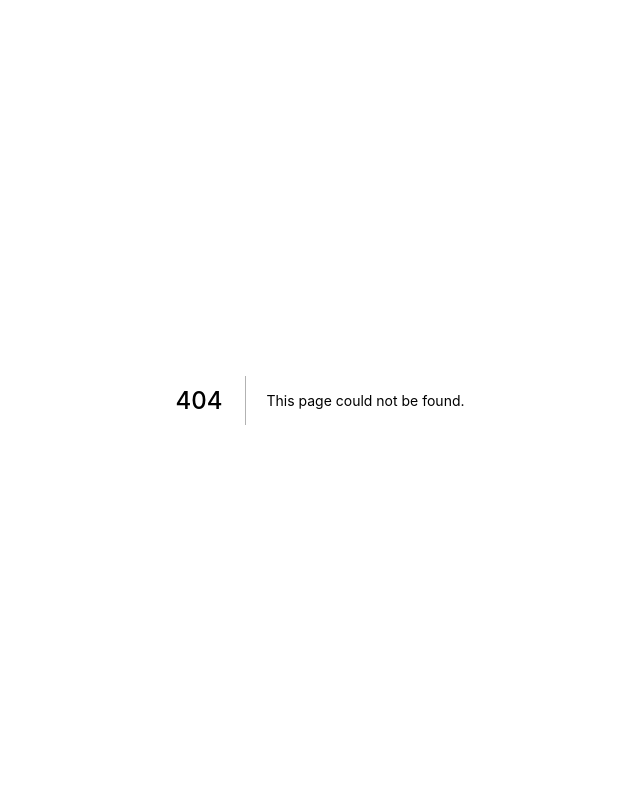
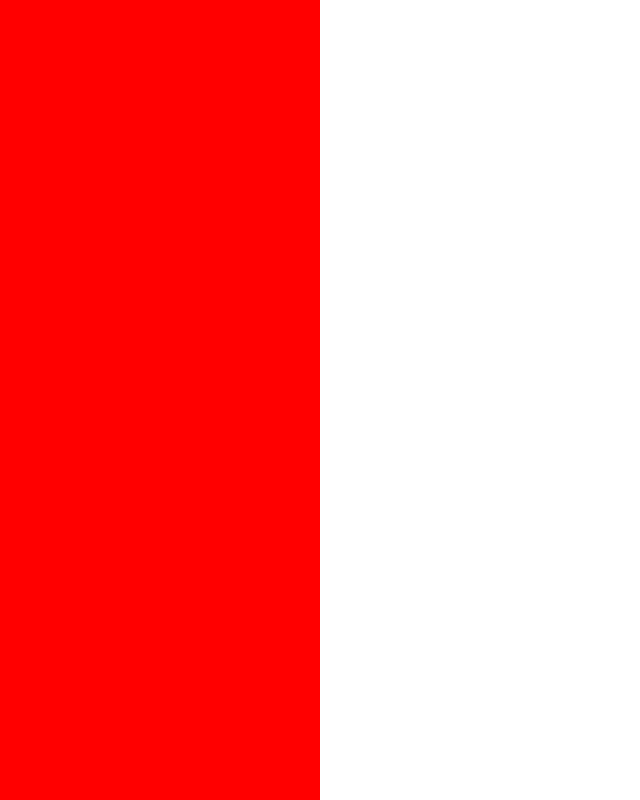
Before and after one commit to sitatec/SH-Books, a Next.js app in the folder frontend/: page /auth/signup in a window 1280 px wide. Before the commit this address had no page. Shown: the whole page, without its empty margins (320-960 px from the left). Built offline with nearby package versions, Linux system fonts and the light colour scheme.

Commit message:
[frontend] add material ui and create signup page main layout

```diff
--- a/frontend/package.json
+++ b/frontend/package.json
@@ -9,6 +9,9 @@
     "lint": "next lint"
   },
   "dependencies": {
+    "@emotion/react": "^11.10.4",
+    "@emotion/styled": "^11.10.4",
+    "@mui/material": "^5.10.3",
     "next": "^12.2.5",
     "react": "^18.2.0",
     "react-dom": "^18.2.0"
--- /dev/null
+++ b/frontend/src/pages/_app.tsx
@@ -0,0 +1,16 @@
+import { AppProps } from "next/app";
+import Head from "next/head";
+import "../styles/global.css";
+
+const SHBooksApp = ({ Component, pageProps }: AppProps) => {
+  return (
+    <div>
+      <Head>
+        <meta name="viewport" content="initial-scale=1, width=device-width" />
+      </Head>
+      <Component {...pageProps}/>
+    </div>
+  );
+};
+
+export default SHBooksApp;
--- /dev/null
+++ b/frontend/src/pages/auth/signup.tsx
@@ -0,0 +1,15 @@
+import { Box, Grid } from "@mui/material";
+import { NextPage } from "next";
+
+const SignUp: NextPage = () => {
+  return <Grid container spacing={0}>
+    <Grid item xs={12} md={6}>
+      <Box sx={{backgroundColor: "red"}} height={"100vh"} />
+    </Grid>
+    <Grid item xs={12} md={6}>
+
+    </Grid>
+  </Grid>
+};
+
+export default SignUp;
--- /dev/null
+++ b/frontend/src/styles/global.css
@@ -0,0 +1,3 @@
+body{
+  margin: 0;
+}
--- a/frontend/tsconfig.json
+++ b/frontend/tsconfig.json
@@ -15,6 +15,6 @@
     "jsx": "preserve",
     "incremental": true
   },
-  "include": ["next-env.d.ts", "**/*.ts", "**/*.tsx"],
+  "include": ["next-env.d.ts", "src/**/*.ts", "src/**/*.tsx"],
   "exclude": ["node_modules"]
 }
```
Also changed, not shown: frontend/src/pages/index.tsx (renamed from frontend/pages/index.tsx), 1 other file (tests, documents, lock files or other folders).
